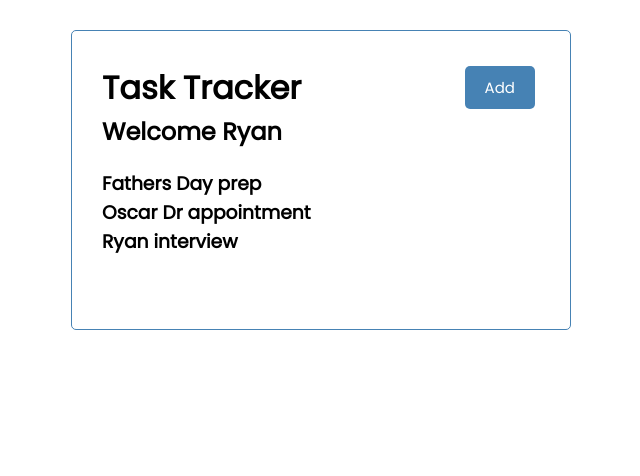
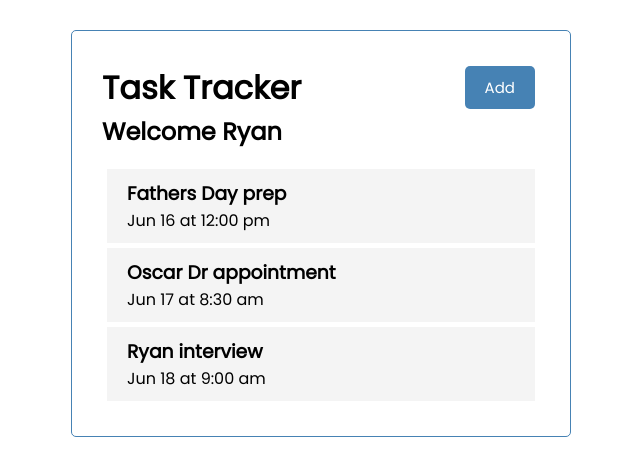
Before and after one commit to ryanroat/react-task-tracker, a React (Create React App) app: page / in a window 1280 px wide. Shown: the top 476 px of the page, without its empty margins (319-959 px from the left). Built offline with nearby package versions, Linux system fonts and the light colour scheme.

Commit message:
added Task component to display indiv task

```diff
--- a/src/App.js
+++ b/src/App.js
@@ -4,7 +4,7 @@
 
 const name = 'Ryan'
 
-function App() {
+const App = () => {
   const [tasks, setTasks] = useState(
     [
       {
--- /dev/null
+++ b/src/components/Task.js
@@ -0,0 +1,10 @@
+const Task = ({ task }) => {
+  return (
+    <div className='task'>
+      <h3>{task.text}</h3>
+      <p>{task.day}</p>
+    </div>
+  )
+}
+
+export default Task
--- a/src/components/Tasks.js
+++ b/src/components/Tasks.js
@@ -1,9 +1,11 @@
+import Task from './Task'
+
 const Tasks = ({ tasks }) => {
 
   return (
     <>
       {tasks.map((task) => (
-        <h3 key={task.id}>{task.text}</h3>
+        <Task key={task.id} task={task}/>
       ))}
     </>
   )
```
